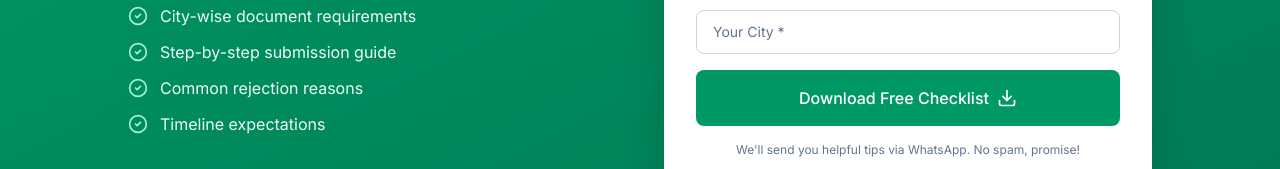
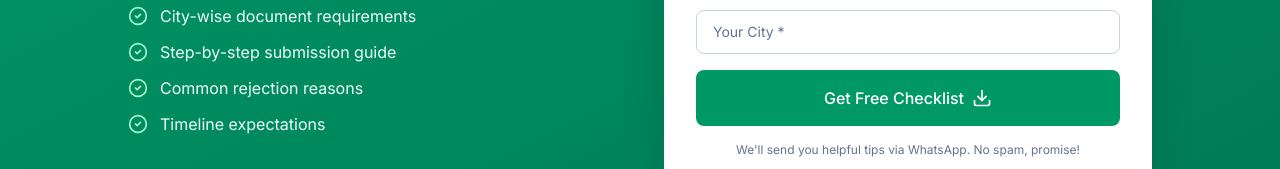
Before and after one commit to jai970/gharlo_support, a Next.js app: page / in a window 1280 px wide. Shown: the part 2821-2990 px from the top of the page. Built offline with nearby package versions, Linux system fonts and the light colour scheme.

Commit message:
Trigger redeployment - update button text

```diff
--- a/components/lead-form.tsx
+++ b/components/lead-form.tsx
@@ -139,7 +139,7 @@ export function LeadForm() {
         size="lg"
         disabled={isSubmitting}
       >
-        {isSubmitting ? "Sending..." : "Download Free Checklist"}
+        {isSubmitting ? "Submitting..." : "Get Free Checklist"}
         <Download className="w-5 h-5" />
       </Button>
 
```
